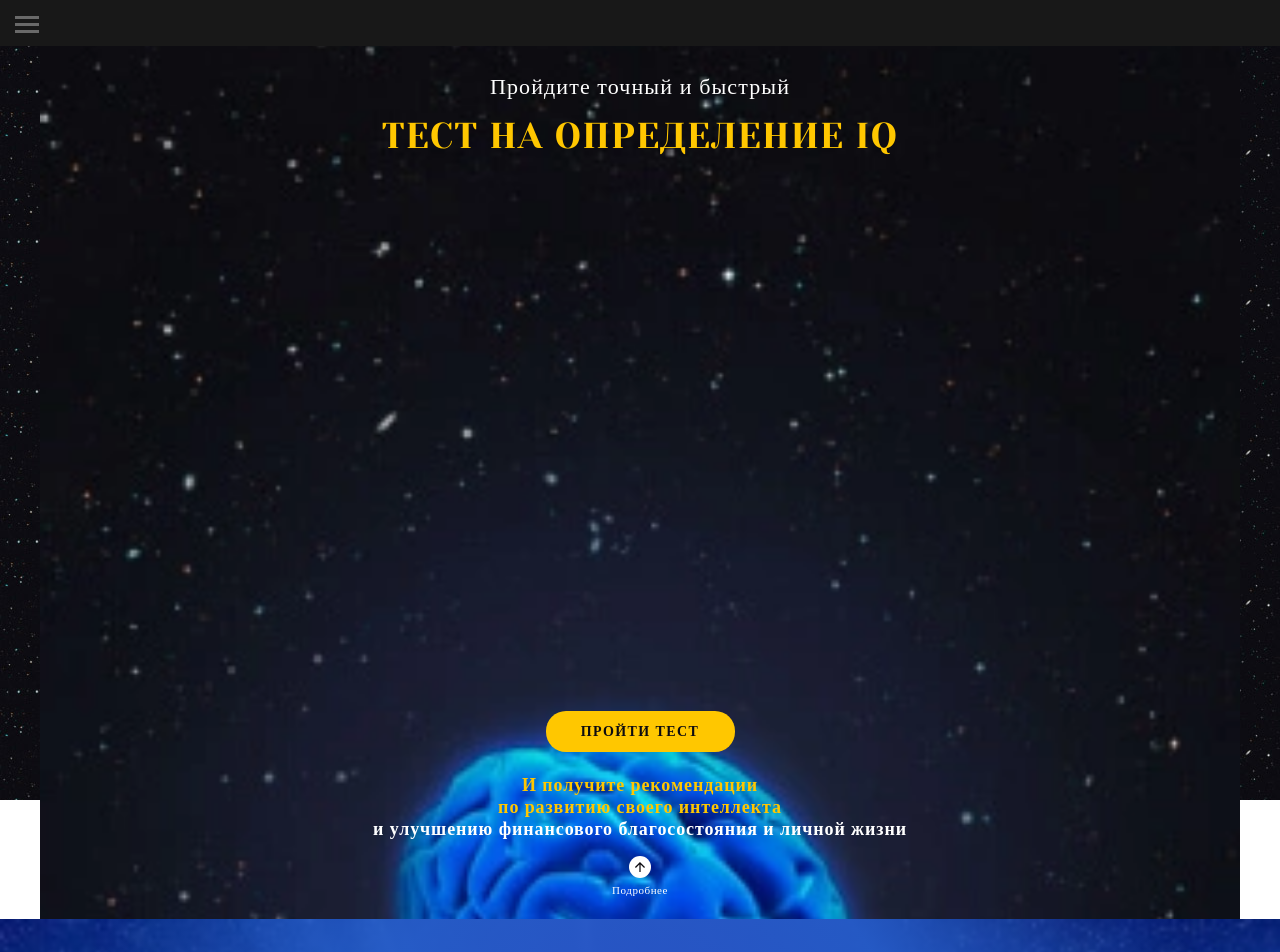
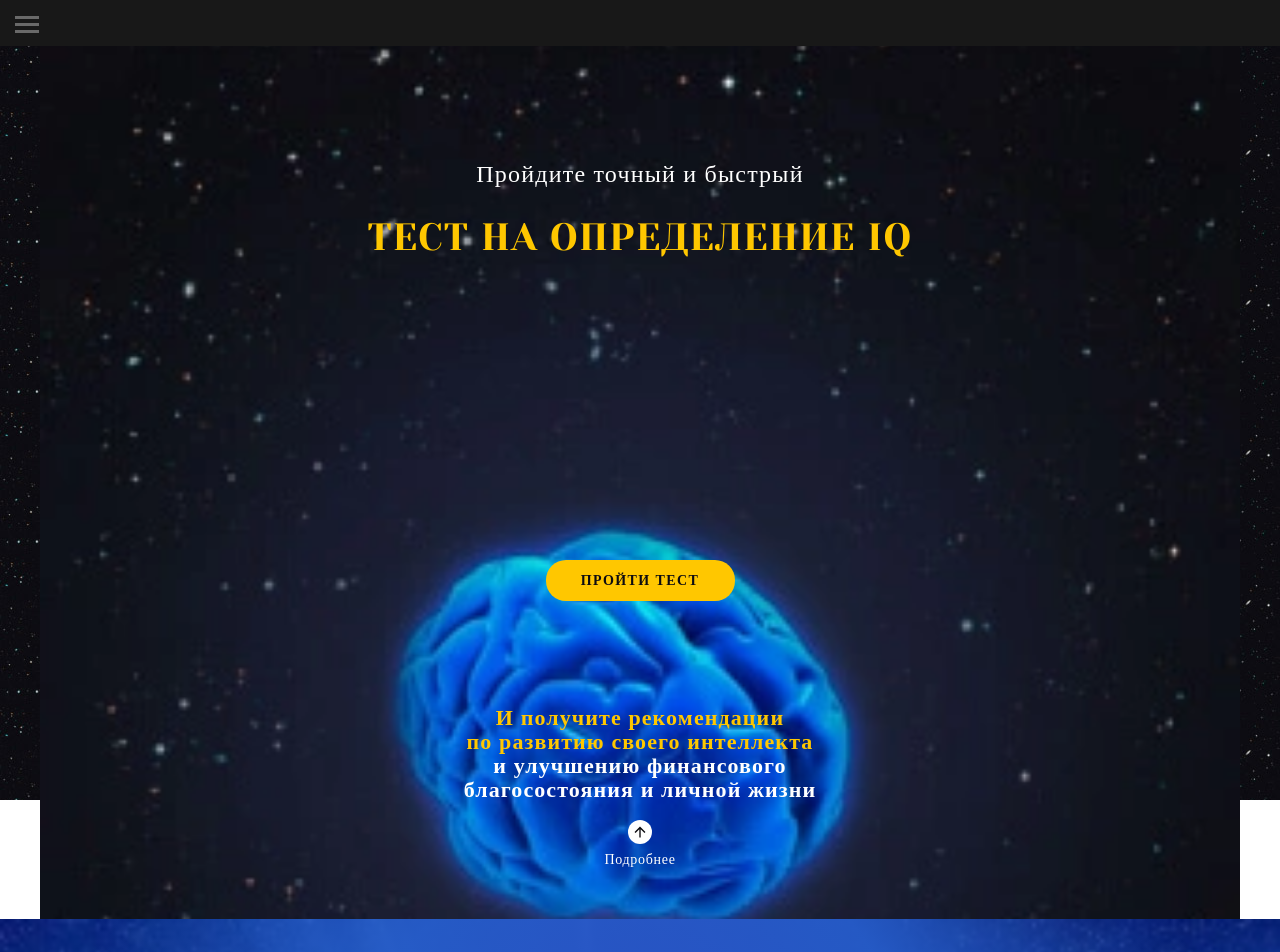
Before and after one commit to krikun1983/test-spa, a Vue app: page / in a window 1280 px wide. Shown: the top 952 px of the page. Built offline with nearby package versions, Linux system fonts and the light colour scheme; a web font is replaced by a local one.

Commit message:
fix: style 600px heading-section

```diff
--- a/src/components/main-page/HeadingSection.vue
+++ b/src/components/main-page/HeadingSection.vue
@@ -2,7 +2,7 @@
   <section class="heading">
     <div class="heading__top">
       <h3>Пройдите точный и быстрый</h3>
-      <h1>Тест на определение IQ</h1>
+      <h1>Тест <span>на определение IQ</span></h1>
     </div>
     <div class="heading__bottom">
       <my-button class="btn-active" @click="$router.push('/test/1')">
@@ -11,7 +11,8 @@
       <p>
         <span>И получите рекомендации</span>
         <span>по развитию своего интеллекта</span>
-        и улучшению финансового благосостояния и личной жизни
+        <span class="default-color">и улучшению финансового</span>
+        благосостояния и личной жизни
       </p>
       <a href="#about" class="heading__bottom-more">
         <img
@@ -34,27 +35,26 @@ export default {};
 .heading {
   @include flex-column-between();
   margin: 0 auto;
-  padding: 28px 10% 16px;
+  padding: 9% 6% 4%;
   max-width: $desktop-xl;
   height: 522px;
   color: $white;
   background-image: url("@/assets/img/brain_bk.webp");
   background-color: $bg-images;
   background-repeat: no-repeat;
-  background-position: center top;
+  background-position: center 1%;
   background-size: cover;
 
   @include xss {
     height: 584px;
+    background-position: center 7%;
   }
   @include xs {
     height: 600px;
-    padding-bottom: 20px;
   }
   @include sm {
-    padding-bottom: 22px;
     height: 700px;
-    background-position: center -25px;
+    background-position: center 14%;
   }
   @include m {
     height: 873px;
@@ -64,7 +64,7 @@ export default {};
     @include flex-column-center();
 
     h3 {
-      margin-bottom: 16px;
+      margin-bottom: 5%;
       font-family: "PT Serif", serif;
       font-weight: 400;
       font-size: 20px;
@@ -75,6 +75,11 @@ export default {};
       @include sm {
         font-size: 22px;
         line-height: 25.85px;
+      }
+
+      @include m {
+        font-size: 24px;
+        line-height: 27.85px;
       }
     }
 
@@ -92,6 +97,15 @@ export default {};
         font-size: 36px;
         line-height: 40.64px;
       }
+
+      @include m {
+        font-size: 38px;
+        line-height: 42.64px;
+
+        span {
+          display: inline-block;
+        }
+      }
     }
   }
 
@@ -99,7 +113,7 @@ export default {};
     @include flex-column-center();
 
     p {
-      margin-top: 22px;
+      margin-top: 8%;
       font-family: "PT Serif", serif;
       font-weight: bold;
       font-size: 16px;
@@ -108,8 +122,14 @@ export default {};
       letter-spacing: $spacing-m;
 
       @include sm {
-        font-size: 18px;
+        font-size: 20px;
         line-height: 22px;
+      }
+
+      @include m {
+        margin-top: 10%;
+        font-size: 22px;
+        line-height: 24px;
       }
     }
 
@@ -117,6 +137,10 @@ export default {};
       display: inline-block;
       width: 100%;
       color: $accent;
+    }
+
+    .default-color {
+      color: $white;
     }
 
     &-more {
@@ -128,6 +152,15 @@ export default {};
         img {
           width: 22px;
           height: 22px;
+        }
+      }
+
+      @include m {
+        margin-top: 18px;
+
+        img {
+          width: 24px;
+          height: 24px;
         }
       }
 
@@ -144,6 +177,12 @@ export default {};
           font-size: 11px;
           line-height: 13px;
         }
+
+        @include m {
+          margin-top: 8px;
+          font-size: 14px;
+          line-height: 16px;
+        }
       }
     }
   }
```
